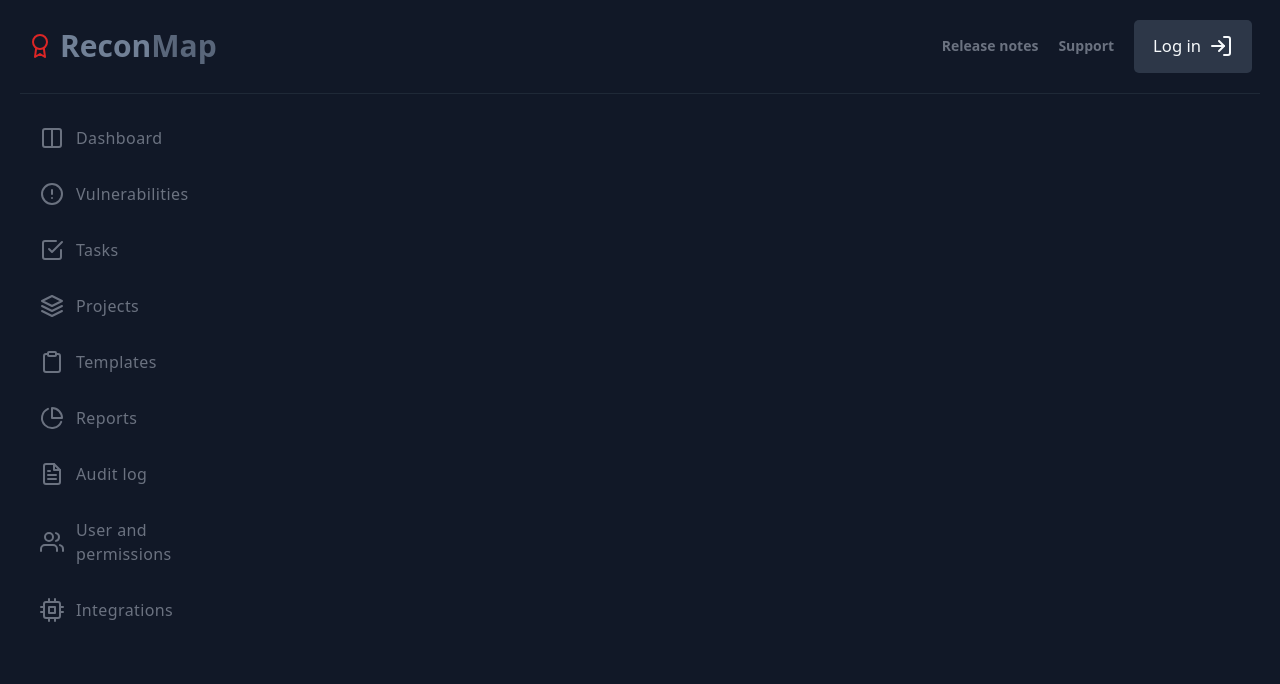
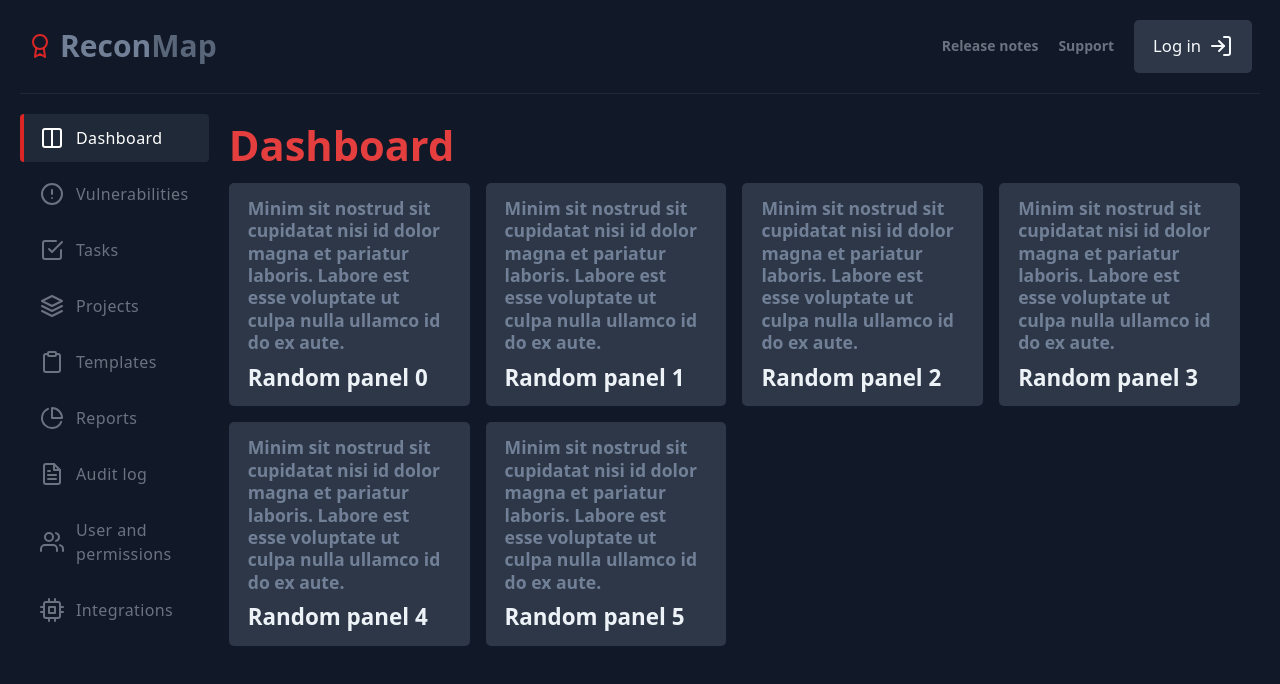
Before and after one commit to reconmap/web-client, a React (Create React App) app: page /dashboard in a window 1280 px wide. Shown: the top 684 px of the page. Built offline with nearby package versions, Linux system fonts and the light colour scheme.

Commit message:
added default view to dashboard

```diff
--- a/src/components/layout/sidebar/Links.js
+++ b/src/components/layout/sidebar/Links.js
@@ -1,5 +1,5 @@
 export default [
-    { title: 'Dashboard', icon: 'columns', to: '/dashboard/dashboard' },
+    { title: 'Dashboard', icon: 'columns', to: '/dashboard' },
     { title: 'Vulnerabilities', icon: 'alert-circle', to: '/dashboard/vulnerabilities' },
     { title: 'Tasks', icon: 'check-square', to: '/dashboard/tasks' },
     { title: 'Projects', icon: 'layers', to: '/dashboard/projects' },
--- a/src/dashboard/index.js
+++ b/src/dashboard/index.js
@@ -10,11 +10,29 @@ function Dashboard({children}) {
           <div className="flex flex-row border-t border-gray-800">
             <Sidebar />
             <main role="main" className="p-5 w-full" >
-              {children}
+              {children || <DashboardPanels />}
             </main>
           </div>
         </div>
   );
 }
+const DashboardPanels = () => {
+  return <section>
+          <div className=''>
+            <h1>Dashboard</h1>
+            <div className='grid grid-cols-1 md:grid-cols-2 lg:grid-cols-3 xl:grid-cols-4 gap-4'>
+              { Array.from({ length: 6 }).map( (i,j) =>
+              <RandomPanel title={`Random panel ${j}`} desc='Minim sit nostrud sit cupidatat nisi id dolor magna et pariatur laboris. Labore est esse voluptate ut culpa nulla ullamco id do ex aute. '/>
+                ) }
+            </div>
+          </div>
+        </section>
+}
 
+const RandomPanel = ({desc, title}) => {
+  return <article className='base base-reactive'>
+    <p className='base-desc'>{desc}</p>
+    <h4 className='base-subtitle'>{title}</h4>
+  </article>
+}
 export default Dashboard;
```
